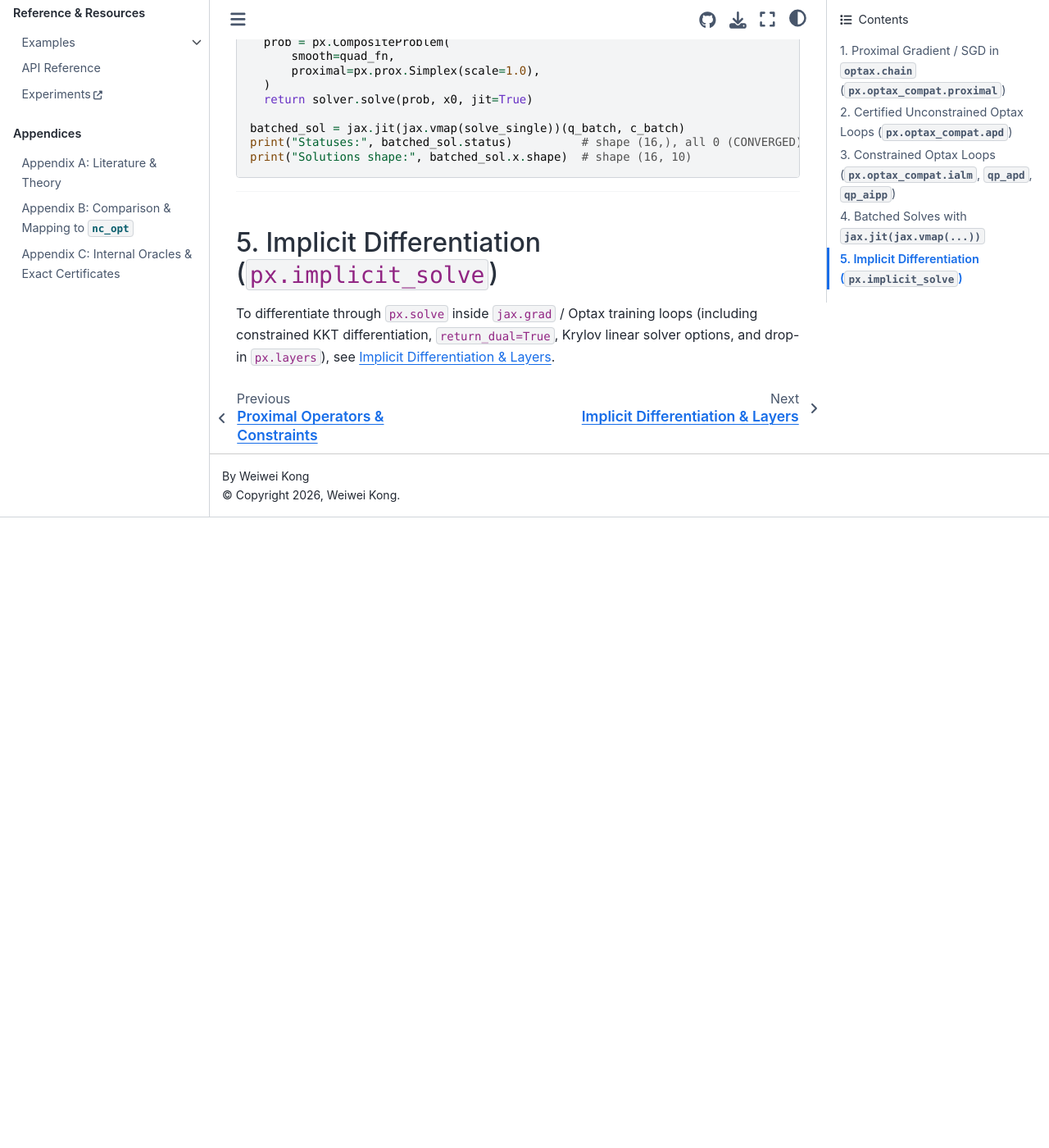
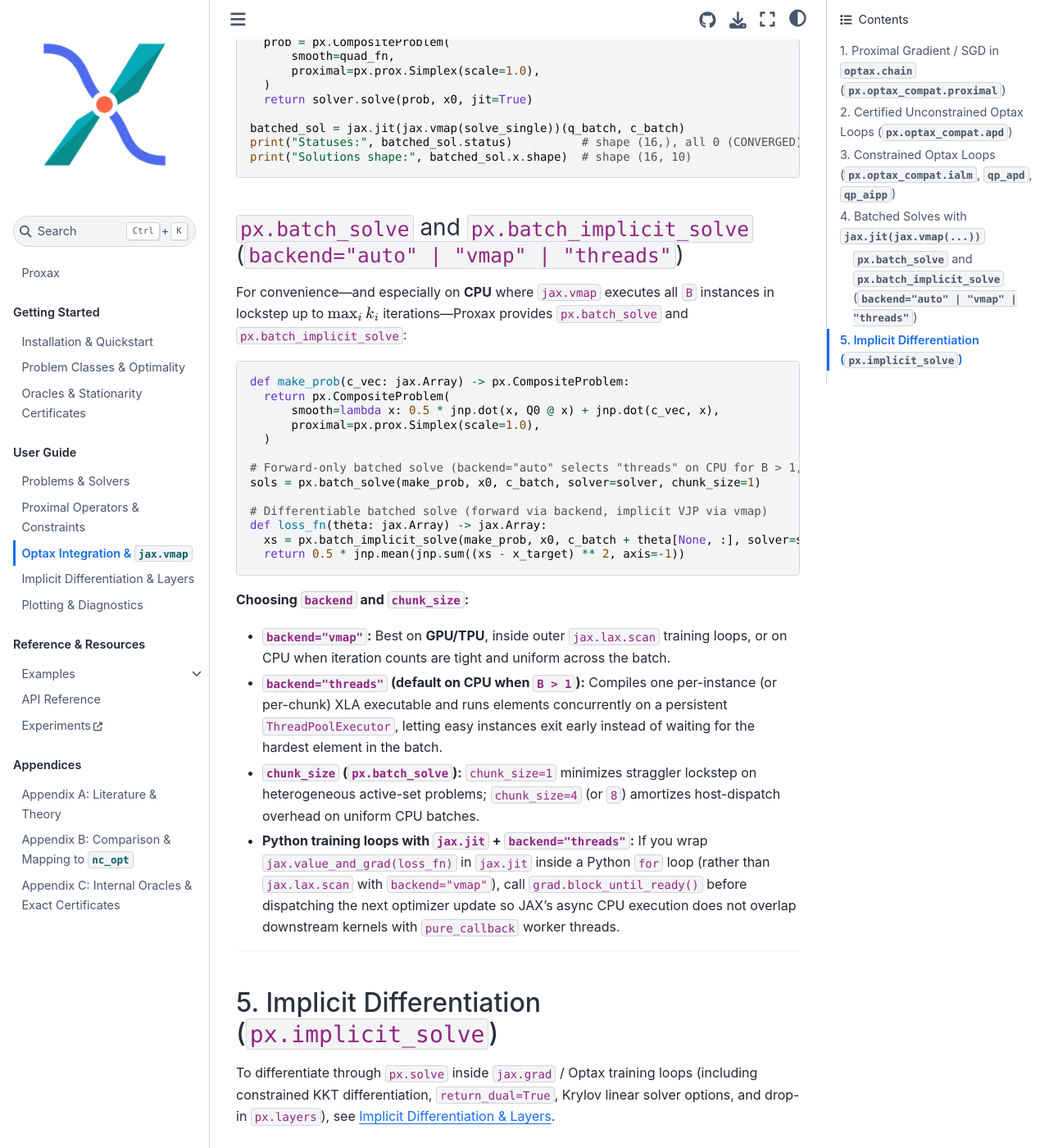
Before and after one commit to wwkong/proxax, a Sphinx documentation site: the page built from docs/guide/optax_and_jax.md, in a window 1280 px wide and 1400 px high, scrolled down 4180 px. Shown: the whole window at 82% size. Built offline with Sphinx 7.4.7 and the Sphinx Book theme 1.1.4, drawn with Linux system fonts in a browser that asks for light colours; before the commit the page ends 4811 px from its top, so only the background shows below that.

Commit message:
Export batch_solve/batch_implicit_solve in __init__ and document batching in guide/API

````diff
--- a/docs/api.md
+++ b/docs/api.md
@@ -11,7 +11,9 @@ introductions and basic examples, see {doc}`guide/solving_problems` and
 
 Core problem containers (`px.CompositeProblem`, `px.BlockProblem`,
 `px.BlockTerm`, `px.SpectralProblem`, `px.MinMaxProblem`), the unified
-`px.solve` entry point, implicit differentiation (`px.implicit_solve`), common return types (`px.Solution`,
+`px.solve` entry point, batched solvers (`px.batch_solve`,
+`px.batch_implicit_solve`), implicit differentiation (`px.implicit_solve`),
+common return types (`px.Solution`,
 `px.SolveStats`, `px.SolveStatus`, `px.StoppingConfig`, `px.KKTResiduals`),
 composable solver state trackers (`px.HistoryTracker`,
 `px.solvers.SolverTracker`, `px.solvers.ConstrainedTracker`,
@@ -22,6 +24,9 @@ composable solver state trackers (`px.HistoryTracker`,
    :members:
 
 .. automodule:: proxax.solve
+   :members:
+
+.. automodule:: proxax.batch
    :members:
 
 .. automodule:: proxax.implicit
--- a/docs/guide/optax_and_jax.md
+++ b/docs/guide/optax_and_jax.md
@@ -194,6 +194,46 @@ print("Statuses:", batched_sol.status)          # shape (16,), all 0 (CONVERGED)
 print("Solutions shape:", batched_sol.x.shape)  # shape (16, 10)
 ```
 
+### `px.batch_solve` and `px.batch_implicit_solve` (`backend="auto" | "vmap" | "threads"`)
+
+For convenience—and especially on **CPU** where `jax.vmap` executes all `B`
+instances in lockstep up to $\max_i k_i$ iterations—Proxax provides
+`px.batch_solve` and `px.batch_implicit_solve`:
+
+```python
+def make_prob(c_vec: jax.Array) -> px.CompositeProblem:
+  return px.CompositeProblem(
+      smooth=lambda x: 0.5 * jnp.dot(x, Q0 @ x) + jnp.dot(c_vec, x),
+      proximal=px.prox.Simplex(scale=1.0),
+  )
+
+# Forward-only batched solve (backend="auto" selects "threads" on CPU for B > 1, "vmap" on GPU/TPU)
+sols = px.batch_solve(make_prob, x0, c_batch, solver=solver, chunk_size=1)
+
+# Differentiable batched solve (forward via backend, implicit VJP via vmap)
+def loss_fn(theta: jax.Array) -> jax.Array:
+  xs = px.batch_implicit_solve(make_prob, x0, c_batch + theta[None, :], solver=solver)
+  return 0.5 * jnp.mean(jnp.sum((xs - x_target) ** 2, axis=-1))
+```
+
+**Choosing `backend` and `chunk_size`:**
+
+* **`backend="vmap"`:** Best on **GPU/TPU**, inside outer `jax.lax.scan`
+  training loops, or on CPU when iteration counts are tight and uniform across
+  the batch.
+* **`backend="threads"` (default on CPU when `B > 1`):** Compiles one
+  per-instance (or per-chunk) XLA executable and runs elements concurrently on
+  a persistent `ThreadPoolExecutor`, letting easy instances exit early instead
+  of waiting for the hardest element in the batch.
+* **`chunk_size` (`px.batch_solve`):** `chunk_size=1` minimizes straggler
+  lockstep on heterogeneous active-set problems; `chunk_size=4` (or `8`)
+  amortizes host-dispatch overhead on uniform CPU batches.
+* **Python training loops with `jax.jit` + `backend="threads"`:** If you wrap
+  `jax.value_and_grad(loss_fn)` in `jax.jit` inside a Python `for` loop (rather
+  than `jax.lax.scan` with `backend="vmap"`), call `grad.block_until_ready()`
+  before dispatching the next optimizer update so JAX's async CPU execution does
+  not overlap downstream kernels with `pure_callback` worker threads.
+
 ---
 
 ## 5. Implicit Differentiation (`px.implicit_solve`)
--- a/src/proxax/__init__.py
+++ b/src/proxax/__init__.py
@@ -2,6 +2,7 @@
 
 from __future__ import annotations
 
+from proxax import batch as _batch
 from proxax import certificates
 from proxax import constraints
 from proxax import implicit
@@ -33,6 +34,8 @@ Solver = solvers.Solver
 SpectralOracle = oracle.SpectralOracle
 SpectralProblem = oracle.SpectralProblem
 StoppingConfig = solvers.StoppingConfig
+batch_implicit_solve = _batch.batch_implicit_solve
+batch_solve = _batch.batch_solve
 implicit_solve = implicit.implicit_solve
 solve = _solve.solve
 
@@ -52,6 +55,8 @@ __all__ = [
     "SpectralProblem",
     "StoppingConfig",
     "__version__",
+    "batch_implicit_solve",
+    "batch_solve",
     "certificates",
     "constraints",
     "implicit",
````
